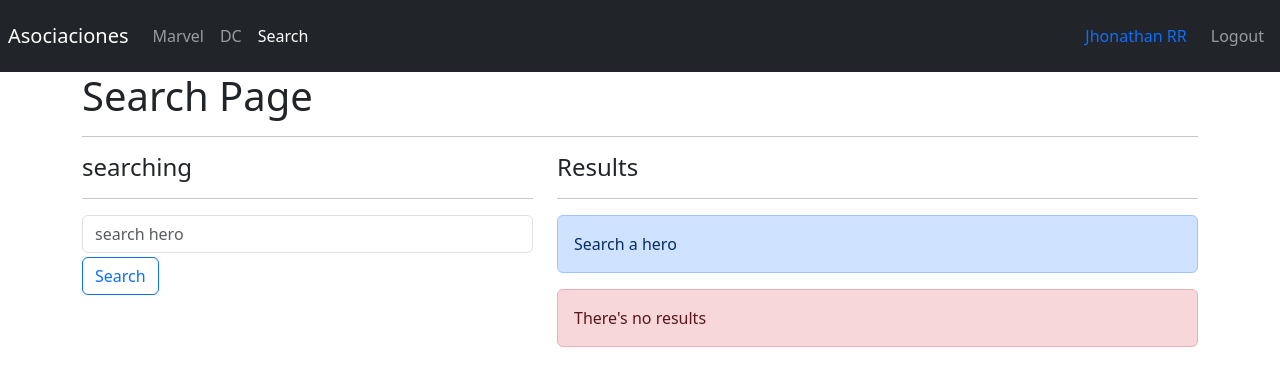
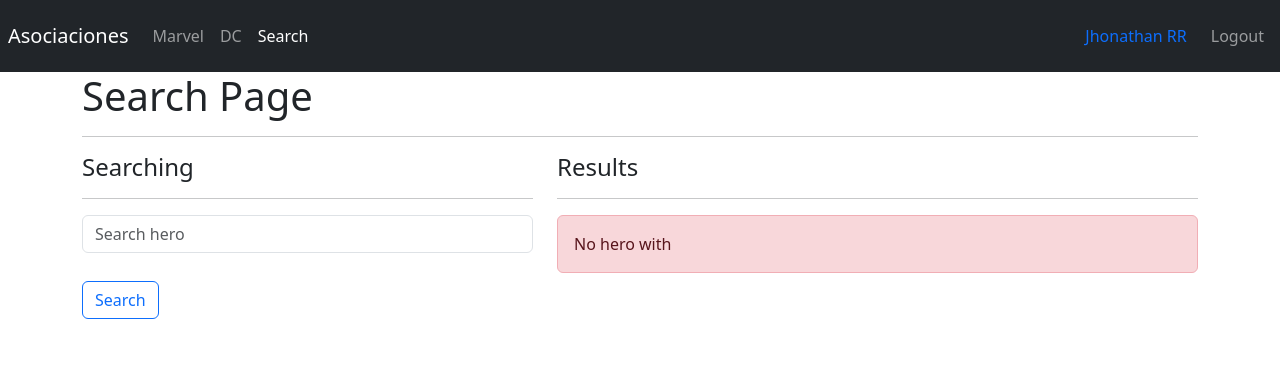
Before and after one commit to jhonathan0835/front-react, a React (Vite) app: page /search in a window 1280 px wide. Shown: the top 386 px of the page. Built offline with nearby package versions, Linux system fonts and the light colour scheme.

Commit message:
Funcionando pagina de busqueda

```diff
--- a/package.json
+++ b/package.json
@@ -11,6 +11,7 @@
   },
   "dependencies": {
     "frontend": "file:",
+    "query-string": "^9.1.1",
     "react": "^19.0.0",
     "react-dom": "^19.0.0",
     "react-router-dom": "^6.30.0"
--- /dev/null
+++ b/src/heroes/helpers/getHeroesByName.ts
@@ -0,0 +1,8 @@
+import { heroes } from '../data/heroes';
+
+export const getHeroesByName = (name = '') => {
+    name = name.toLocaleLowerCase().trim();
+    if (name.length === 0) return [];
+
+    return heroes.filter(hero => hero.superhero.toLocaleLowerCase().includes(name));
+}
--- a/src/heroes/pages/SearchPage.tsx
+++ b/src/heroes/pages/SearchPage.tsx
@@ -1,47 +1,74 @@
-import React from 'react'
+import queryString from 'query-string';
+import { useNavigate, useLocation } from 'react-router-dom';
+import { useForm } from '../../hooks/useForm';
+import { getHeroesByName } from '../helpers/getHeroesByName';
+import HeroCard from '../components/HeroCard';
 
 const SearchPage = () => {
+  const navigate = useNavigate();
+  const location = useLocation();
+  const { q } = queryString.parse(location.search);
+  const heroes = getHeroesByName(typeof q === 'string' ? q : undefined);
+
+  const { formState, onInputChange } = useForm({
+    searchText: typeof q === 'string' ? q : '',
+  });
+
+  const { searchText } = formState;
+
+  const onSearchSubmit = (event: React.FormEvent<HTMLFormElement>) => {
+    event.preventDefault();
+    if (searchText.trim().length <= 1) return;
+    navigate(`?q=${searchText}`);
+  };
+
+  // Removed duplicate declaration of onInputChange
+
   return (
     <>
       <h1>Search Page</h1>
       <hr />
       <div className="row">
-      <div className='col-5'>
-        <h4>searching</h4>
+        <div className="col-5">
+          <h4>Searching</h4>
           <hr />
-        <form>
+          <form onSubmit={onSearchSubmit}>
             <input
-          type='text'
-          placeholder ='search hero'
-          className='form-control'
-          name='searchText'
-          autoComplete='off'
+              type="text"
+              placeholder="Search hero"
+              className="form-control"
+              name="searchText"
+              autoComplete="off"
+              value={searchText}
+              onChange={onInputChange}
             />
-          <button
-          className='btn btn-outline-primary mt-1'
-          type='submit'
-          >
+            <br />
+            <button className="btn btn-outline-primary mt-1" type="submit">
               Search
             </button>
           </form>
+        </div>
+
+        <div className="col-7">
+          <h4>Results</h4>
+          <hr />
+          {
+            (q === '')
+            ? <div className='alert alert-primary'>Search Hero</div>
+            :(heroes.length === 0) && <div className='alert alert-danger'>No hero with <b>{q}</b></div>
+          }
 
         </div>
+        {
+          heroes.map((hero) => (
+            <div className="col-4 mt-3" key={hero.id}>
+              <HeroCard {...hero} />
+            </div>
+          ))}
 
-      <div className='col-7'>
-        <h4>Results</h4>
-        <hr />
-        <div className='alert alert-primary'>
-          Search a hero
       </div>
-        <div className='alert alert-danger'>
-          There's no results
-        </div>
-      </div>
-      </div>
+    </>
+  );
+};
 
-
-    </>
-  )
-}
-
-export default SearchPage
+export default SearchPage;
--- /dev/null
+++ b/src/hooks/useForm.ts
@@ -0,0 +1,25 @@
+import { useState } from 'react';
+
+export const useForm = (initialForm = {}) => {
+
+    const [formState, setFormState] = useState(initialForm);
+
+    const onInputChange = (event: React.ChangeEvent<HTMLInputElement>) => {
+        const { name, value } = event.target;
+        setFormState({
+            ...formState,
+            [name]: value
+        });
+    };
+
+    const onResetForm = () => {
+        setFormState(initialForm);
+    };
+
+    return {
+        ...formState,
+        formState,
+        onInputChange,
+        onResetForm,
+    };
+};
```
Also changed, not shown: 1 other file (tests, documents, lock files or other folders). Lines whose indentation alone changed are shown as unchanged.
